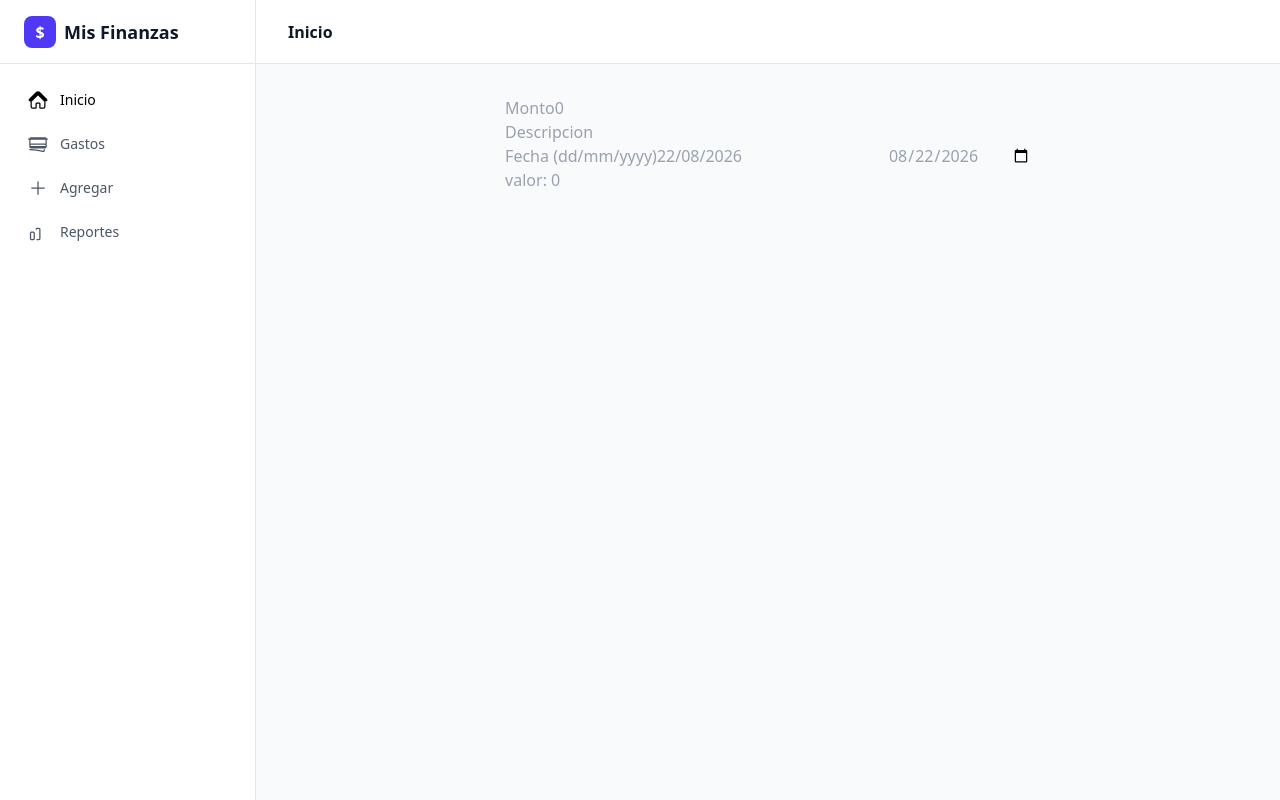
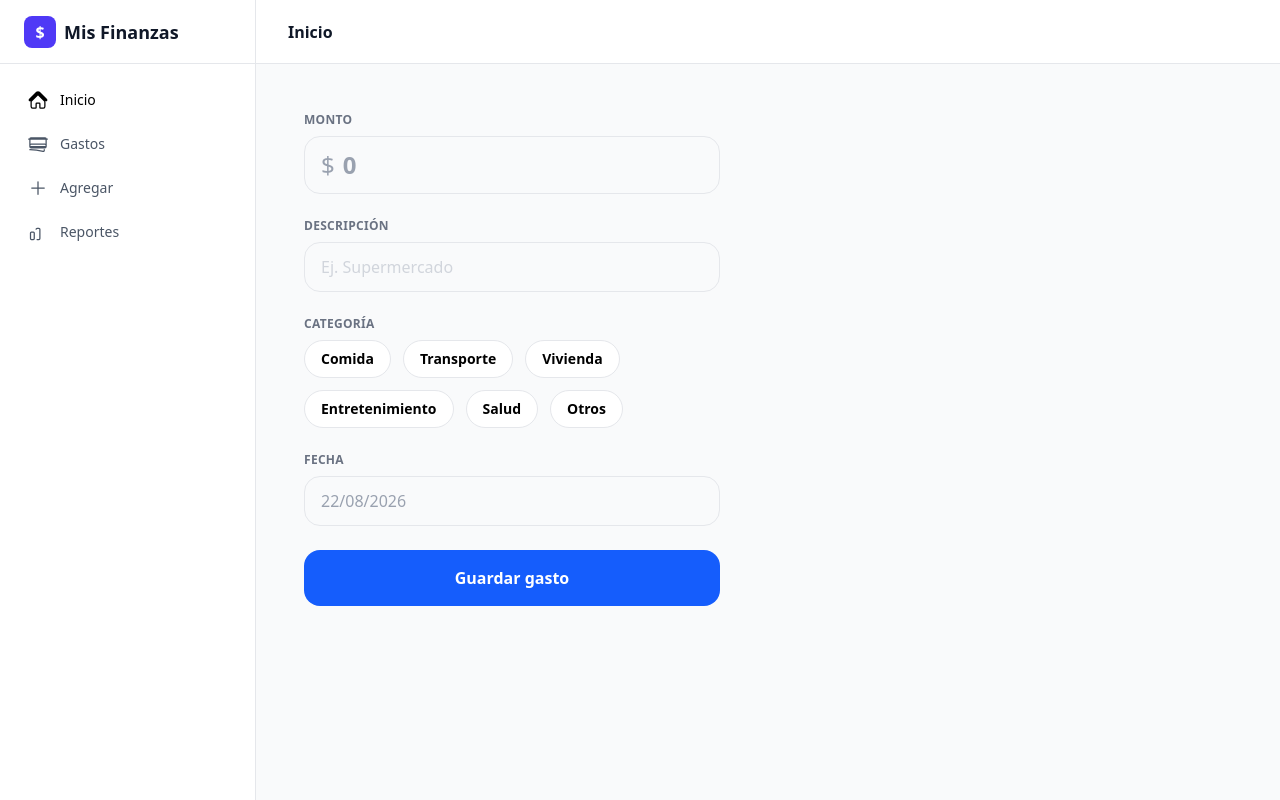
Before and after one commit to Ronnal-Zp/personal-manager-expense, an Angular app: page /agregar-gasto in a window 1280 px wide. Built offline with nearby package versions, Linux system fonts and the light colour scheme.

Commit message:
pantalla agregar gastos

```diff
--- a/src/app/pages/expenses-add-page/expenses-add-page.html
+++ b/src/app/pages/expenses-add-page/expenses-add-page.html
@@ -1,28 +1,80 @@
-<form [formGroup]="formExpense">
-  <div>
-    <label for="amount">Monto</label>
-    <input id="amount" type="number" formControlName="amount" />
+<form [formGroup]="formExpense" class="flex flex-col gap-6 w-full max-w-md p-4">
+  <div class="flex flex-col gap-2">
+    <label for="amount" class="text-xs font-bold uppercase tracking-wide text-gray-500">Monto</label>
+    <div class="flex items-center gap-2 rounded-2xl border border-gray-200 px-4 py-3">
+      <span class="text-2xl text-gray-400">$</span>
+      <input
+        id="amount"
+        type="number"
+        formControlName="amount"
+        class="w-full text-2xl font-semibold text-gray-400 outline-none"
+      />
+    </div>
   </div>
 
-  <div>
-    <label for="description">Descripcion</label>
-    <input id="description" type="text" formControlName="description" />
+  <div class="flex flex-col gap-2">
+    <label for="description" class="text-xs font-bold uppercase tracking-wide text-gray-500">Descripción</label>
+    <input
+      id="description"
+      type="text"
+      formControlName="description"
+      placeholder="Ej. Supermercado"
+      class="rounded-2xl border border-gray-200 px-4 py-3 outline-none placeholder:text-gray-300"
+    />
   </div>
 
-  <div>
-    <label for="date">Fecha (dd/mm/yyyy)</label>
-    <input id="date" type="text" formControlName="date" placeholder="dd/mm/yyyy" />
+  <div class="flex flex-col gap-2">
+    <span class="text-xs font-bold uppercase tracking-wide text-gray-500">Categoría</span>
+    <div class="flex flex-wrap gap-3">
+      @for (category of categories; track category) {
+        <button
+          type="button"
+          (click)="onCategorySelected(category)"
+          class="font-semibold text-center px-4 py-2 text-sm rounded-3xl border"
+          [class.bg-blue-500]="formExpense.get('category')?.value === category"
+          [class.text-white]="formExpense.get('category')?.value === category"
+          [class.border-blue-500]="formExpense.get('category')?.value === category"
+          [class.bg-white]="formExpense.get('category')?.value !== category"
+          [class.text-black]="formExpense.get('category')?.value !== category"
+          [class.border-gray-200]="formExpense.get('category')?.value !== category"
+        >
+          {{ category }}
+        </button>
+      }
+    </div>
+  </div>
+
+  <div class="flex flex-col gap-2">
+    <label for="date" class="text-xs font-bold uppercase tracking-wide text-gray-500">Fecha</label>
+    <div class="relative rounded-2xl border border-gray-200 px-4 py-3">
       <input
+        id="date"
+        type="text"
+        formControlName="date"
+        placeholder="dd/mm/yyyy"
+        (click)="openDatePicker()"
+        class="w-full outline-none pr-8"
+      />
+      <input
+        #dateCalendar
         id="dateCalendar"
         type="date"
         [value]="todayInputDate"
         (change)="onCalendarDateSelected($event)"
         aria-label="Seleccionar fecha desde calendario"
+        class="absolute inset-0 opacity-0 pointer-events-none"
       />
+    </div>
     @if (formExpense.get('date')?.invalid && formExpense.get('date')?.touched) {
-      <p>La fecha debe tener el formato dd/mm/yyyy</p>
+      <p class="text-red-500 text-sm">La fecha debe tener el formato dd/mm/yyyy</p>
     }
   </div>
+
+  <button
+    type="button"
+    (click)="onGuardarGasto()"
+    class="bg-blue-600 text-white font-semibold rounded-2xl py-4 w-full"
+  >
+    Guardar gasto
+  </button>
 </form>
-
-<h1>valor: {{formExpense.get('amount')?.value}}</h1>
--- a/src/app/pages/expenses-add-page/expenses-add-page.ts
+++ b/src/app/pages/expenses-add-page/expenses-add-page.ts
@@ -1,4 +1,4 @@
-import { Component, inject, OnInit } from '@angular/core';
+import { Component, ElementRef, inject, OnInit, ViewChild } from '@angular/core';
 import { FormBuilder, FormGroup, ReactiveFormsModule, Validators } from '@angular/forms';
 
 const DATE_PATTERN = /^(0[1-9]|[12][0-9]|3[01])\/(0[1-9]|1[0-2])\/\d{4}$/;
@@ -8,12 +8,17 @@ const DATE_PATTERN = /^(0[1-9]|[12][0-9]|3[01])\/(0[1-9]|1[0-2])\/\d{4}$/;
   imports: [ReactiveFormsModule],
   templateUrl: './expenses-add-page.html',
   styleUrl: './expenses-add-page.css',
+  host: { class: 'block w-full' },
 })
 export class ExpensesAddPage implements OnInit {
 
   private formBuilder = inject(FormBuilder);
 
   formExpense!: FormGroup
+
+  categories = ['Comida', 'Transporte', 'Vivienda', 'Entretenimiento', 'Salud', 'Otros'];
+
+  @ViewChild('dateCalendar') dateCalendarInput!: ElementRef<HTMLInputElement>;
 
   private today(): Date {
     return new Date();
@@ -37,6 +42,7 @@ export class ExpensesAddPage implements OnInit {
     this.formExpense = this.formBuilder.group({
       amount: ['0', [Validators.required, Validators.min(1), Validators.max(999)]],
       description: ['', [Validators.required, Validators.maxLength(255)]],
+      category: ['', [Validators.required]],
       date: [this.toDisplayDate(this.today()), [Validators.required, Validators.pattern(DATE_PATTERN)]]
     })
   }
@@ -54,4 +60,21 @@ export class ExpensesAddPage implements OnInit {
     this.formExpense.get('date')?.setValue(`${day}/${month}/${year}`);
   }
 
+  openDatePicker(): void {
+    const input = this.dateCalendarInput.nativeElement;
+    if (typeof input.showPicker === 'function') {
+      input.showPicker();
+    } else {
+      input.click();
+    }
+  }
+
+  onCategorySelected(category: string): void {
+    this.formExpense.get('category')?.setValue(category);
+  }
+
+  onGuardarGasto(): void {
+    console.log(this.formExpense.value);
+  }
+
 }
```
Lines whose indentation alone changed are shown as unchanged.
